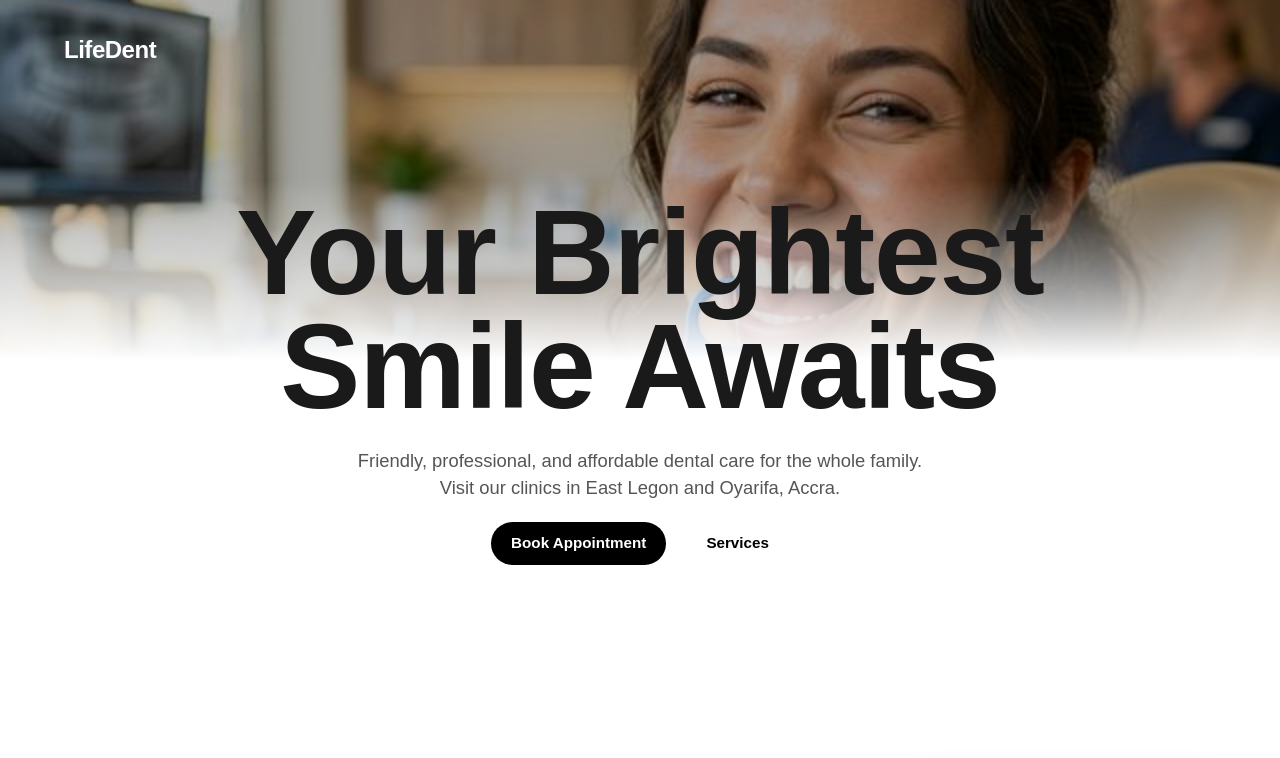
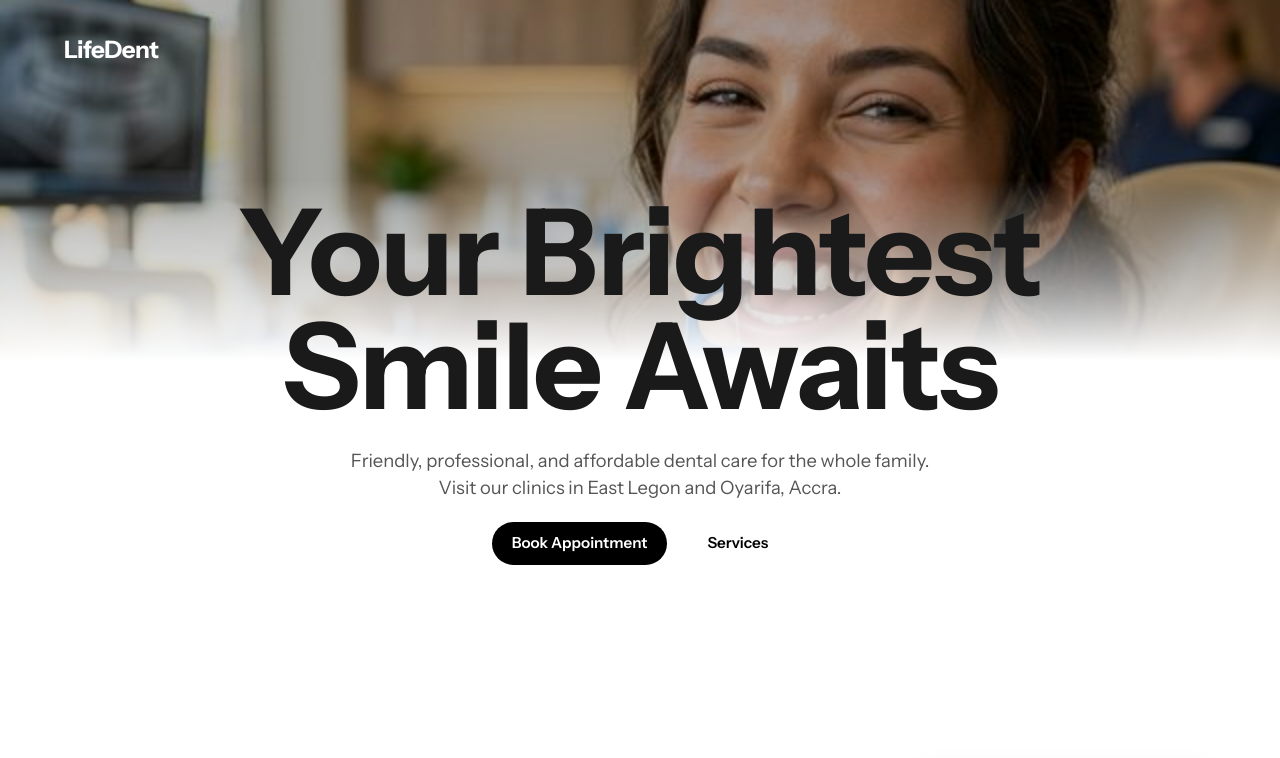
Before and after one commit to darlain71/dentist-site, a React (Vite) app: page /#/ in a window 1280 px wide. Shown: the top 758 px of the page. Built offline with nearby package versions, Linux system fonts and the light colour scheme; a web font is replaced by a local one.

Commit message:
Switch unified site font to Instrument Sans

```diff
--- a/src/index.css
+++ b/src/index.css
@@ -138,11 +138,11 @@
   transform: translate(-50%, 0.25rem);
 }
 
-@import url('https://fonts.googleapis.com/css2?family=Outfit:wght@300;400;500;600;700;800&display=swap');
+@import url('https://fonts.googleapis.com/css2?family=Instrument+Sans:wght@400;500;600;700&display=swap');
 
 :root {
-  --font-heading: 'Outfit', sans-serif;
-  --font-body: 'Outfit', sans-serif;
+  --font-heading: 'Instrument Sans', sans-serif;
+  --font-body: 'Instrument Sans', sans-serif;
   --bg-color: #0b0f19;
   --text-main: #ffffff;
   --text-sub: rgba(255, 255, 255, 0.75);
```
